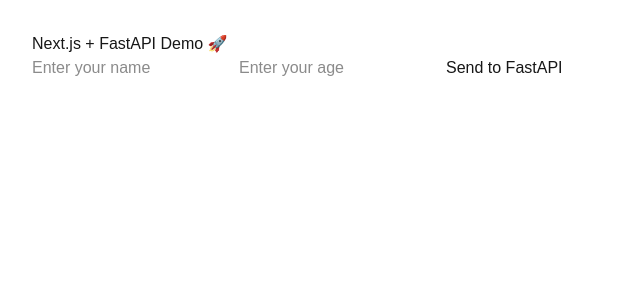
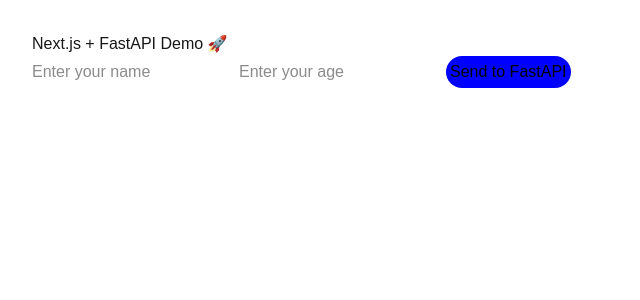
Before and after one commit to imgrooty/phishguard-project, a Next.js app in the folder frontend/: page / in a window 1280 px wide. Shown: the top 300 px of the page, without its empty margins (0-640 px from the left). Built offline with nearby package versions, Linux system fonts and the light colour scheme.

Commit message:
a bit style

```diff
--- a/frontend/app/page.tsx
+++ b/frontend/app/page.tsx
@@ -31,7 +31,7 @@
         value={age}
         onChange={(e) => setAge(e.target.value)}
       />
-      <button onClick={handleSubmit}>Send to FastAPI</button>
+      <button onClick={handleSubmit} style={{backgroundColor:"blue", color: "black", padding: "4px", borderRadius:"20px"}}>Send to FastAPI</button>
 
       {result && (
         <div style={{ marginTop: "20px" }}>
```
